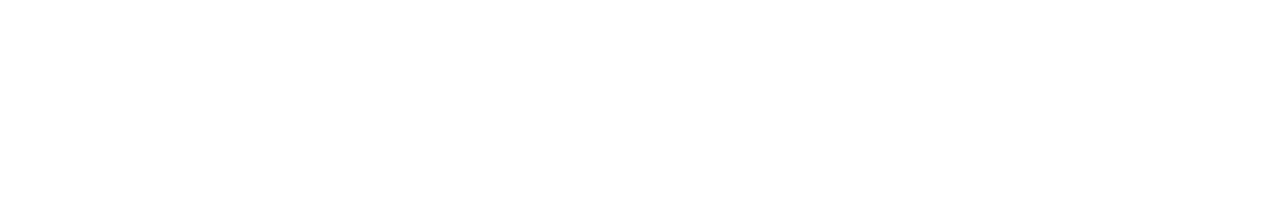
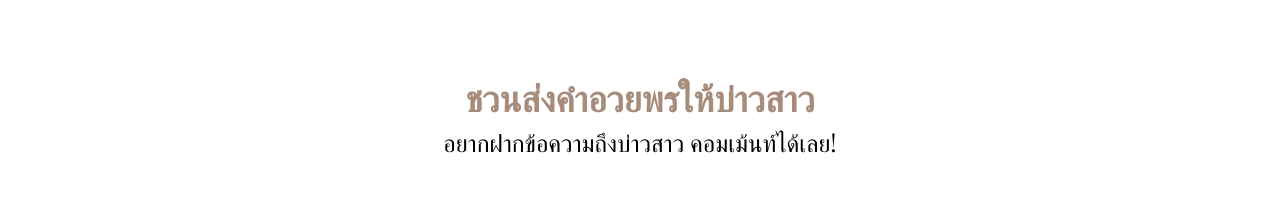
Before and after one commit to Ohm0025/e-wedding-card, a React (Vite) app: page / in a window 1280 px wide. Shown: the part 4390-4600 px from the top of the page. Built offline with nearby package versions, Linux system fonts and the light colour scheme.

Commit message:
add comment fb

```diff
--- a/index.html
+++ b/index.html
@@ -9,5 +9,11 @@
   <body>
     <div id="root"></div>
     <script type="module" src="/src/main.tsx"></script>
+    <script
+      async
+      defer
+      crossorigin="anonymous"
+      src="https://connect.facebook.net/th_TH/sdk.js#xfbml=1&version=v19.0"
+      nonce="C7rNU7GY"></script>
   </body>
 </html>
--- a/src/component/Box5.tsx
+++ b/src/component/Box5.tsx
@@ -1,5 +1,6 @@
 import envelope from "../assets/envelope.svg";
 import qrCode from "../assets/Screenshot 2567-01-30 at 16.54.43.png";
+import CommentFB from "./CommentFB";
 
 const Box5 = () => {
   return (
@@ -30,6 +31,8 @@
           </div>
         </div>
       </div>
+
+      <CommentFB />
     </div>
   );
 };
--- /dev/null
+++ b/src/component/CommentFB.tsx
@@ -0,0 +1,19 @@
+const CommentFB = () => {
+  return (
+    <div className="flex flex-col items-center text-[24px] mt-[70px]">
+      <div className="flex flex-col text-center">
+        <span className="text-[36px] font-semibold text-[rgba(167,140,123,1)]">
+          ชวนส่งคำอวยพรให้บ่าวสาว
+        </span>
+        <span>อยากฝากข้อความถึงบ่าวสาว คอมเม้นท์ได้เลย!</span>
+      </div>
+      <div
+        className="fb-comments"
+        data-href="https://ohm0025.github.io/e-wedding-card/"
+        data-width="100%"
+        data-numposts="5"></div>
+    </div>
+  );
+};
+
+export default CommentFB;
```
